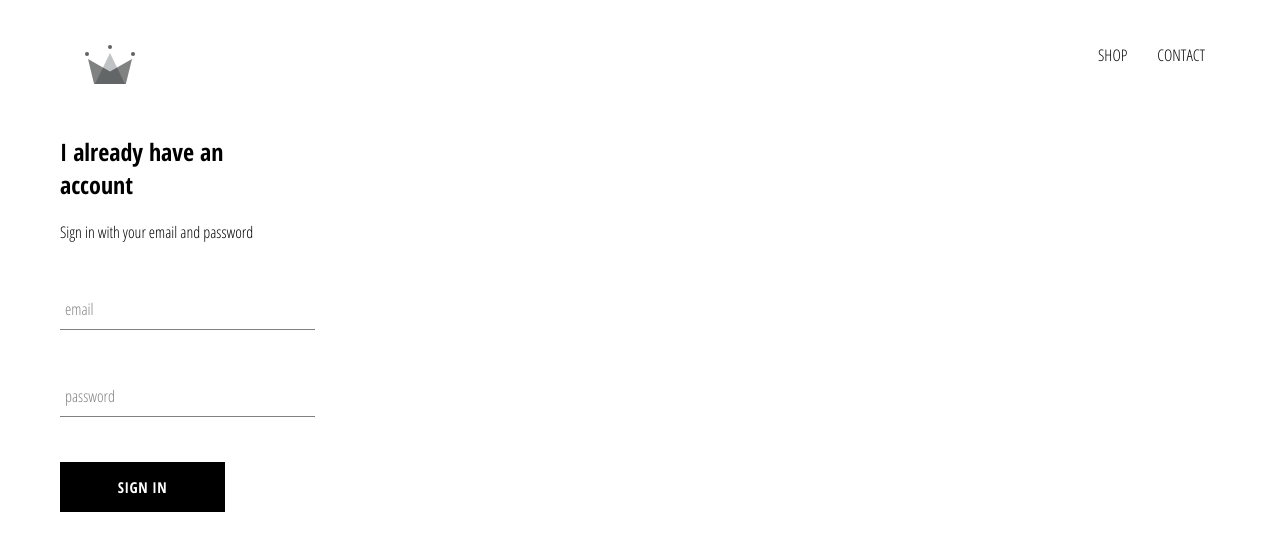
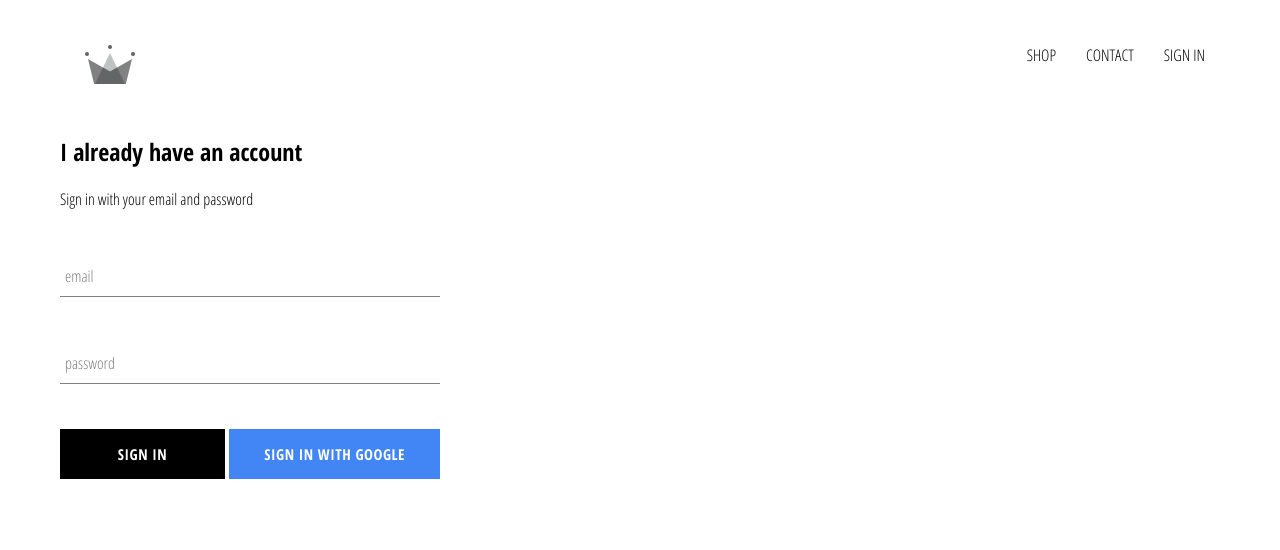
Before and after one commit to GWiktorzak/react_shop, a React (Create React App) app: page /signin in a window 1280 px wide. Shown: the top 550 px of the page. Built offline with nearby package versions, Linux system fonts and the light colour scheme; no server answers.

Commit message:
integrated firebase into application, created sign in page with sign in with google

```diff
--- a/package.json
+++ b/package.json
@@ -6,6 +6,7 @@
     "@testing-library/jest-dom": "^4.2.4",
     "@testing-library/react": "^9.5.0",
     "@testing-library/user-event": "^7.2.1",
+    "firebase": "^7.20.0",
     "node-sass": "^4.14.1",
     "react": "^16.13.1",
     "react-dom": "^16.13.1",
--- a/src/App.css
+++ b/src/App.css
@@ -1,3 +1,7 @@
+*{
+  box-sizing: border-box;
+}
+
 body {
   font-family: "Open Sans Condensed", sans-serif;
   padding: 20px 60px;
--- a/src/App.js
+++ b/src/App.js
@@ -6,11 +6,32 @@
 import ShopPage from "./pages/shop/shop.component";
 import SignInAndSignUpPage from "./pages/sign-in-and-sign-up/sign-in-and-sign-up.component";
 import Header from "./components/header/header.component";
+import { auth } from "./firebase/firebase.utils";
 
-function App() {
+class App extends React.Component {
+  constructor() {
+    super();
+    this.state = {
+      currentUser: null,
+    };
+  }
+  unsubscribeFromAuth = null;
+
+  componentDidMount() {
+   this.unsubscribeFromAuth =  auth.onAuthStateChanged((user) => {
+      this.setState({ currentUser: user });
+      console.log(user);
+    });
+  }
+
+  componentWillUnmouth() {
+    this.unsubscribeFromAuth();
+  }
+
+  render() {
     return (
       <div>
-      <Header />
+        <Header currentUser={this.state.currentUser}/>
         <Switch>
           <Route exact path="/" component={HomePage} />
           <Route path="/shop" component={ShopPage} />
@@ -19,5 +40,6 @@
       </div>
     );
   }
+}
 
 export default App;
--- a/src/components/custom-button/custom-button.component.jsx
+++ b/src/components/custom-button/custom-button.component.jsx
@@ -2,8 +2,11 @@
 
 import "./custom-button.styles.scss";
 
-const CustomButton = ({ children, ...otherProps }) => (
-  <button className="custom-button" {...otherProps}>
+const CustomButton = ({ children, isGoogleSignIn, ...otherProps }) => (
+  <button
+    className={`${isGoogleSignIn ? "google-sign-in" : ""} custom-button`}
+    {...otherProps}
+  >
     {children}
   </button>
 );
--- a/src/components/custom-button/custom-button.styles.scss
+++ b/src/components/custom-button/custom-button.styles.scss
@@ -14,9 +14,18 @@
   border: none;
   cursor: pointer;
 
+
   &:hover {
     background-color: white;
     color: black;
     border: 1px solid black;
   }
+  &.google-sign-in {
+    background-color: #4285f4;
+    color: white;
+    &:hover {
+      background-color: #357ae8;
+      border: none;
+    }
+  }
 }
--- a/src/components/header/header.component.jsx
+++ b/src/components/header/header.component.jsx
@@ -1,11 +1,13 @@
 import React from "react";
 import { Link } from "react-router-dom";
+
+import { auth } from "../../firebase/firebase.utils";
 
 import { ReactComponent as Logo } from "../../assets/crown.svg";
 
 import "./header.styles.scss";
 
-const Header = () => (
+const Header = ({ currentUser }) => (
   <div className="header">
     <Link className="logo-container" to="/">
       <Logo className="logo" />
@@ -17,6 +19,15 @@
       <Link className="option" to="/contact">
         CONTACT
       </Link>
+      {currentUser ? (
+        <div className="option" onClick={() => auth.signOut()}>
+          SIGN OUT
+        </div>
+      ) : (
+        <Link className="option" to="/signin">
+          SIGN IN
+        </Link>
+      )}
     </div>
   </div>
 );
--- a/src/components/header/header.styles.scss
+++ b/src/components/header/header.styles.scss
@@ -20,6 +20,7 @@
 
     .option {
       padding: 10px 15px;
+      cursor: pointer;
     }
   }
 }
--- a/src/components/sign-in/sign-in.component.jsx
+++ b/src/components/sign-in/sign-in.component.jsx
@@ -2,6 +2,8 @@
 
 import FormInput from "../../components/form-input/form-input.component";
 import CustomButton from "../custom-button/custom-button.component";
+
+import { signInWithGoogle } from "../../firebase/firebase.utils";
 
 import "./sign-in.styles.scss";
 
@@ -51,8 +53,14 @@
             handleSubmit={this.handleChange}
             required
           />
-
-          <CustomButton type="submit" value="Submit Form"> Sign in</CustomButton>
+          <div className="buttons">
+            <CustomButton type="submit" value="Submit Form">
+              Sign in
+            </CustomButton>
+            <CustomButton onClick={signInWithGoogle} isGoogleSignIn>
+              Sign in with Google
+            </CustomButton>
+          </div>
         </form>
       </div>
     );
--- a/src/components/sign-in/sign-in.styles.scss
+++ b/src/components/sign-in/sign-in.styles.scss
@@ -1,9 +1,13 @@
 .sign-in {
-  width: 30vh;
+  width: 380px;
   display: flex;
   flex-direction: column;
 
   .title {
-    margin: 10px;
+    margin: 10px 0;
   }
 }
+.buttons {
+  display: flex;
+  justify-content: space-between;
+}
--- /dev/null
+++ b/src/firebase/firebase.utils.js
@@ -0,0 +1,28 @@
+import firebase from "firebase/app";
+
+import "firebase/firestore";
+import "firebase/auth";
+
+const config = {
+  apiKey: "AIzaSyASW84-o8TjPlbPIMTCP4zGGMDoduwbeH0",
+  authDomain: "crwn-db-bed27.firebaseapp.com",
+  databaseURL: "https://crwn-db-bed27.firebaseio.com",
+  projectId: "crwn-db-bed27",
+  storageBucket: "crwn-db-bed27.appspot.com",
+  messagingSenderId: "909247034140",
+  appId: "1:909247034140:web:40cb519edd93f1fae580d9",
+  measurementId: "G-8FY4GX905B",
+};
+
+firebase.initializeApp(config);
+
+export const auth = firebase.auth();
+export const firestore = firebase.firestore();
+
+const provider = new firebase.auth.GoogleAuthProvider();
+
+provider.setCustomParameters({ prompt: "select_account" });
+
+export const signInWithGoogle = () => auth.signInWithPopup(provider);
+
+export default firebase;
```
Also changed, not shown: 2 other files (tests, documents, lock files or other folders). Lines whose indentation alone changed are shown as unchanged.
